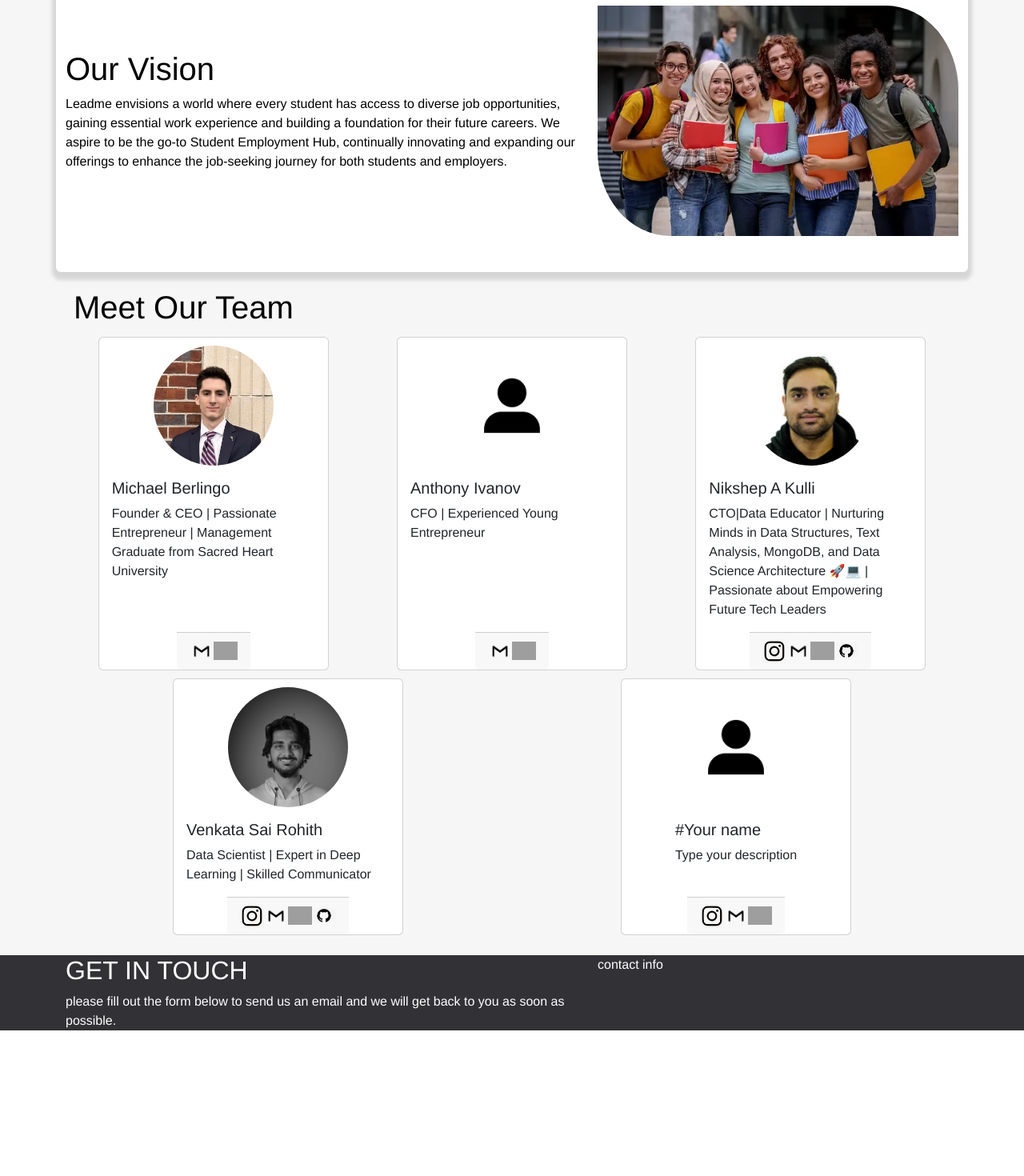
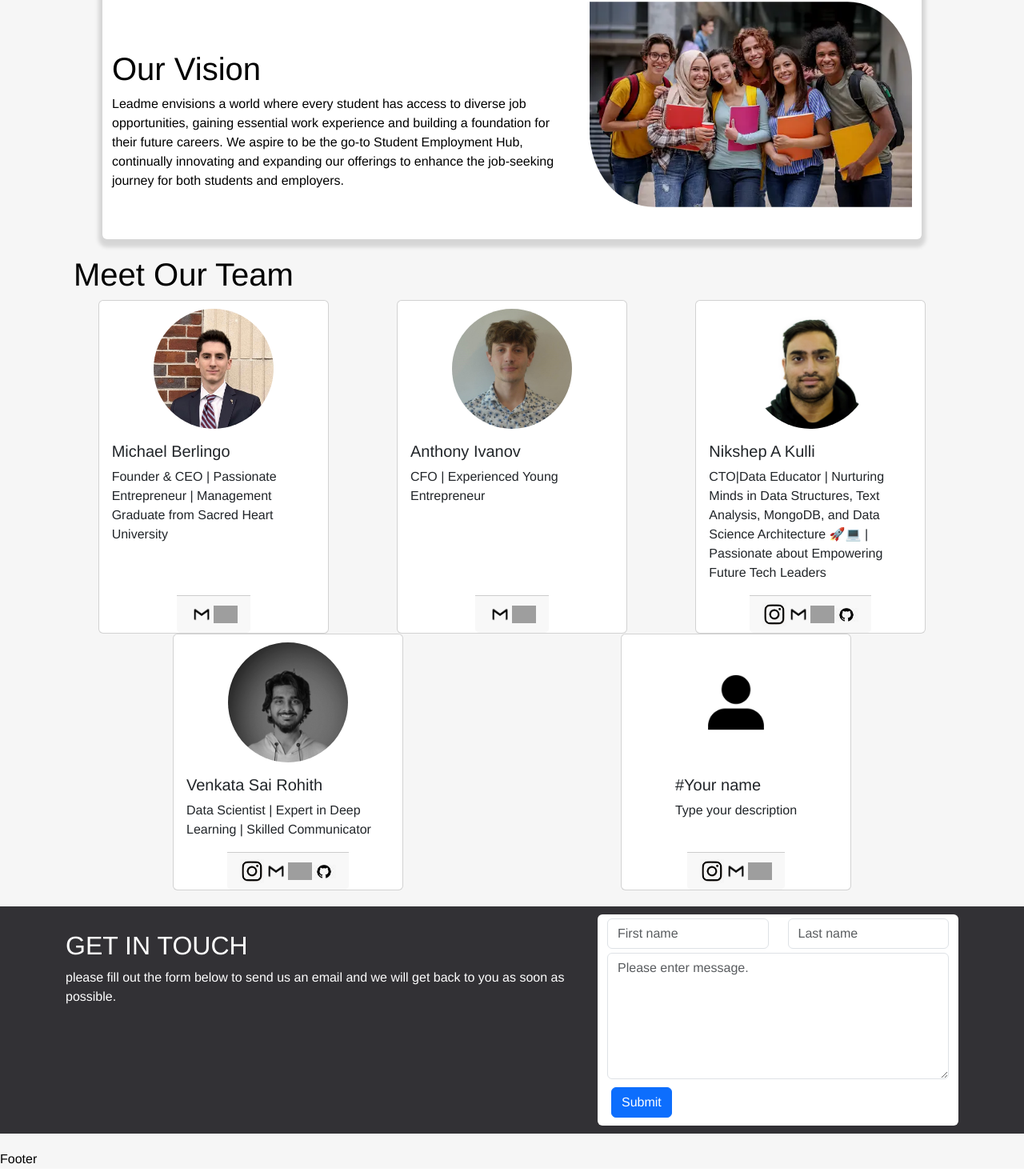
Before and after one commit to Starteryou-com/StartupWebsite, a React (Vite) app: page / in a window 1280 px wide. Shown: the part 975-2445 px from the top of the page at 80% size. Before the commit the page ends 2283 px from the top, so only its background shows below. Built offline with nearby package versions, Linux system fonts and the light colour scheme; grey boxes are pictures that could not be loaded.

Commit message:
modified contact component

```diff
--- a/src/App.css
+++ b/src/App.css
@@ -49,6 +49,7 @@
 .Mission {
   box-shadow: 0px 5px 5px 5px rgba(0, 0, 0, 0.133);
   background-color: #ffffff;
+  margin: 20px 10% 20px 10%;
 }
 
 /*------Vision component--------*/
@@ -56,6 +57,7 @@
 .Vision {
   box-shadow: 0px 5px 5px 5px rgba(0, 0, 0, 0.133);
   background-color: #ffffff;
+  margin: 20px 10% 20px 10%;
 }
 .Vision h1 {
   margin-top: 100px;
@@ -80,6 +82,20 @@
   color: #ffffff;
 }
 
-.card {
-  margin: 5px 0 5px 0;
+.contactinfo {
+  padding-top: 30px;
 }
+
+.mailbox > * {
+  margin: 5px 5px 5px 5px;
+}
+
+.mailbox {
+  margin: 10px 0 10px 0;
+  background-color: #ffffff;
+  padding: 5px 0 5px 0;
+}
+
+.messagebox {
+  width: 100%;
+}
--- a/src/App.tsx
+++ b/src/App.tsx
@@ -7,6 +7,7 @@ import Vision from "./components/Vision";
 import Team from "./components/Team";
 import Features from "./components/Features";
 import Mission from "./components/Mission";
+import Footer from "./components/Footer";
 
 function App() {
   return (
@@ -19,6 +20,7 @@ function App() {
       <Vision />
       <Team />
       <Contact />
+      <Footer />
     </div>
   );
 }
--- a/src/components/Banner.tsx
+++ b/src/components/Banner.tsx
@@ -4,7 +4,7 @@ import prsn from "../assets/prsn.png";
 
 function Banner() {
   return (
-    <section className="banner align-items-center" id="home">
+    <section className="banner d-flex align-items-center" id="home">
       <Container>
         <Row className="align-items-center">
           <Col xs={12} md={6} xl={7} className="bannerText">
@@ -17,10 +17,11 @@ function Banner() {
             </div>
           </Col>
         </Row>
-
-        <Button className="btn rounded " variant="outline-secondary">
-          Learn More
-        </Button>
+        <div className="col align-self-center">
+          <Button className="btn rounded" variant="outline-secondary">
+            Learn More
+          </Button>
+        </div>
       </Container>
     </section>
   );
--- a/src/components/Contact.tsx
+++ b/src/components/Contact.tsx
@@ -1,11 +1,11 @@
-import { Col, Container, Row } from "react-bootstrap";
+import { Button, Col, Container, Form, Row } from "react-bootstrap";
 
 function Contact() {
   return (
     <section className="contact" id="contact">
       <Container>
         <Row>
-          <Col xs={12} md={6} xl={7}>
+          <Col xs={12} md={6} xl={7} className="contactinfo">
             <h2>GET IN TOUCH</h2>
             <a>
               please fill out the form below to send us an email and we will get
@@ -13,7 +13,34 @@ function Contact() {
             </a>
           </Col>
           <Col xs={12} md={6} xl={5}>
-            <a>contact info</a>
+            <Container className="mailbox rounded">
+              <Row>
+                <Col xs={12} md={6} xl={6}>
+                  <input
+                    type="text"
+                    className="form-control"
+                    placeholder="First name"
+                  ></input>
+                </Col>
+                <Col xs={12} md={6} xl={6}>
+                  <input
+                    type="text"
+                    className="form-control"
+                    placeholder="Last name"
+                  ></input>
+                </Col>
+              </Row>
+              <Row>
+                <Col>
+                  <Form.Control
+                    as="textarea"
+                    rows={6}
+                    placeholder="Please enter message."
+                  />
+                </Col>
+              </Row>
+              <Button>Submit</Button>
+            </Container>
           </Col>
         </Row>
       </Container>
--- /dev/null
+++ b/src/components/Footer.tsx
@@ -0,0 +1,5 @@
+function Footer() {
+  return <div>Footer</div>;
+}
+
+export default Footer;
--- a/src/components/Mission.tsx
+++ b/src/components/Mission.tsx
@@ -2,19 +2,22 @@ import { Container } from "react-bootstrap";
 
 function Mission() {
   return (
-    <Container className="Mission rounded">
+    <div className="Mission rounded">
+      <Container>
         <h1>Our Mission</h1>
         <a>
           At Leadme, our mission is to empower the aspirations of students by
           providing a dynamic and inclusive platform for discovering entry level
           and minimum-wage job opportunities. We are dedicated to fostering a
           supportive community that bridges the gap between students and
-        employers, facilitating skill development, and igniting the path towards
-        meaningful career journeys. Leadme is committed to innovation,
+          employers, facilitating skill development, and igniting the path
+          towards meaningful career journeys. Leadme is committed to innovation,
           affordability, and collaboration, ensuring that every student can
-        confidently navigate their way to valuable work experiences year round.
+          confidently navigate their way to valuable work experiences year
+          round.
         </a>
       </Container>
+    </div>
   );
 }
 
--- a/src/components/TeamsInfo.tsx
+++ b/src/components/TeamsInfo.tsx
@@ -3,6 +3,7 @@ import mailicon from "../assets/team/mailicon.png";
 import linkedinicon from "../assets/team/linkedinicon.jpg";
 import githubicon from "../assets/team/githubicon.jpg";
 import altimg from "../assets/team/altimg.jpg";
+import antonyimg from "../assets/team/antony.jpg";
 
 import rohithimg from "../assets/team/rohith.jpg";
 import michaelberlingoimg from "../assets/team/michael.jpg";
@@ -27,7 +28,7 @@ export const members = [
   },
   {
     name: "Anthony Ivanov",
-    path: altimg,
+    path: antonyimg,
     about: "CFO | Experienced Young Entrepreneur",
     links: [
       {
--- a/src/components/Vision.tsx
+++ b/src/components/Vision.tsx
@@ -3,14 +3,15 @@ import visionImg from "../assets/visionImg.png";
 
 function Vision() {
   return (
-    <Container className="Vision rounded" id="vision">
+    <div className="Vision rounded">
+      <Container id="vision">
         <Row>
           <Col xs={12} md={6} xl={7}>
             <h1>Our Vision</h1>
             <a>
               Leadme envisions a world where every student has access to diverse
-            job opportunities, gaining essential work experience and building a
-            foundation for their future careers. We aspire to be the go-to
+              job opportunities, gaining essential work experience and building
+              a foundation for their future careers. We aspire to be the go-to
               Student Employment Hub, continually innovating and expanding our
               offerings to enhance the job-seeking journey for both students and
               employers.
@@ -21,6 +22,7 @@ function Vision() {
           </Col>
         </Row>
       </Container>
+    </div>
   );
 }
 
```
Also changed, not shown: src/assets/team/antony.jpg (added). Lines whose indentation alone changed are shown as unchanged.
